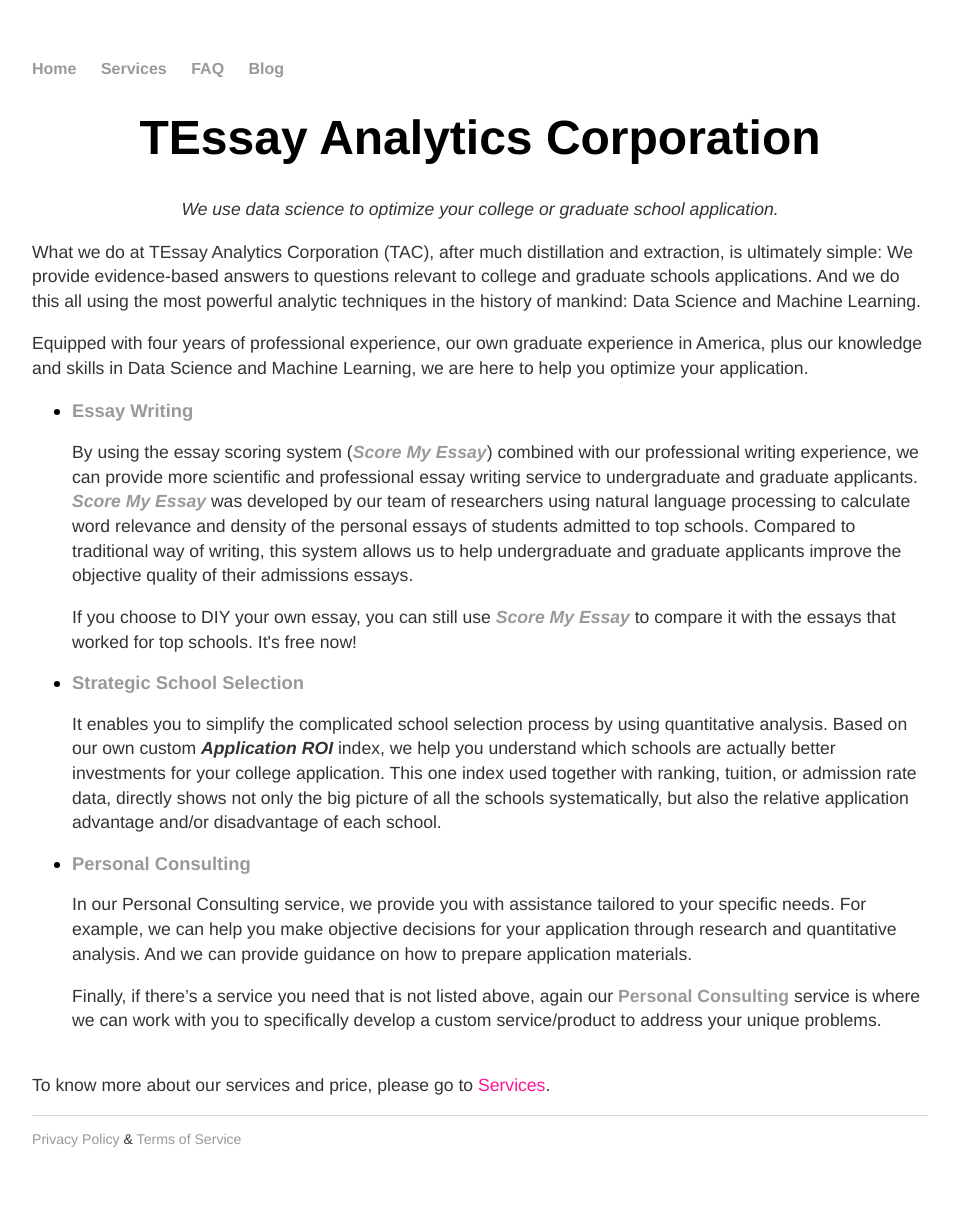
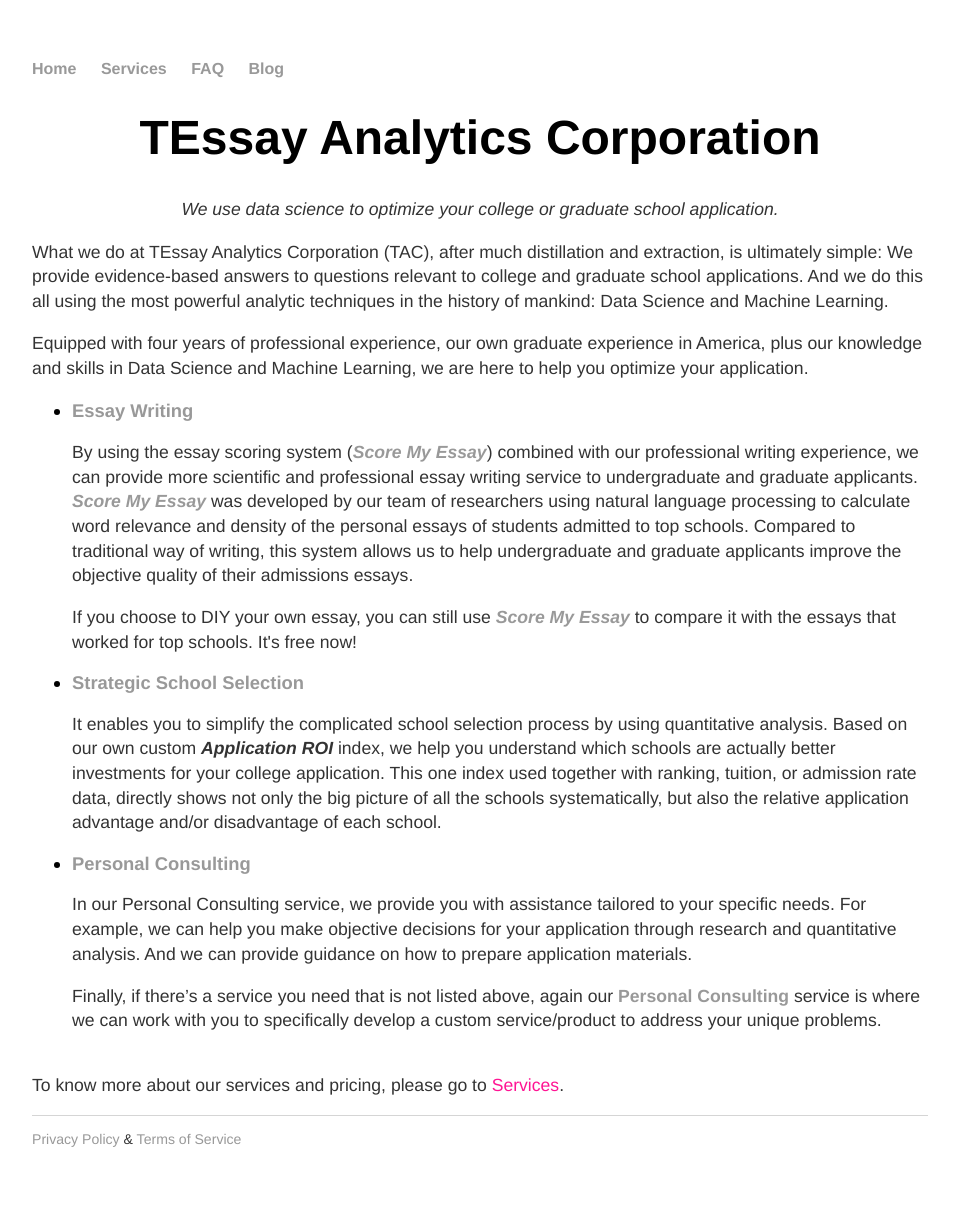
Before and after one commit to RagingTiger/PnFTech.github.io, a Jekyll site: the page built from index.html, in a window 1280 px wide. Shown: the whole page, without its empty margins (160-1114 px from the left). Built offline with Jekyll 4.4.1, drawn with Linux system fonts in a browser that asks for light colours.

Commit message:
corrected typo in home page

```diff
--- a/index.html
+++ b/index.html
@@ -11,7 +11,7 @@
 <div>
 	<p>What we do at TEssay Analytics Corporation (TAC), after much distillation
 		and extraction, is ultimately simple: We provide evidence-based answers to
-		questions relevant to college and graduate schools applications. And we do
+		questions relevant to college and graduate school applications. And we do
 		this all using the most powerful analytic techniques in the history of
 		mankind: Data Science and Machine Learning.</p>
 
@@ -57,6 +57,6 @@
 			your unique problems.</p>
 	</ul>
 
-	<p>To know more about our services and price, please go to
+	<p>To know more about our services and pricing, please go to
 		<a class="colorlink" href="/services">Services</a>.</p>
 </div>
```
